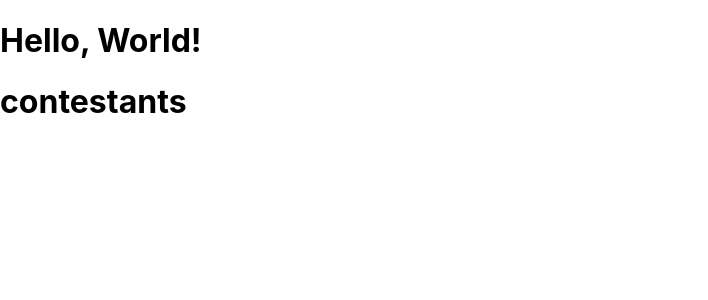
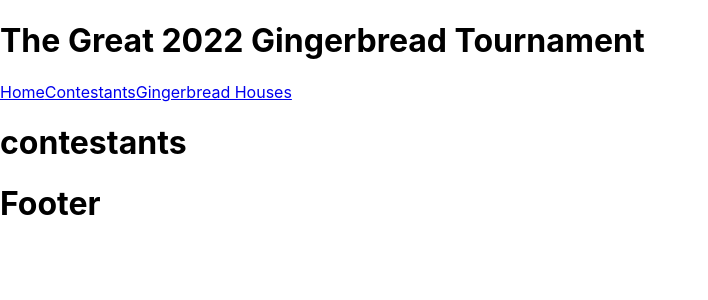
Before and after one commit to Saverton/gingerbread, a React (Create React App) app: page /contestants/0 in a window 1280 px wide. Shown: the top 300 px of the page, without its empty margins (0-708 px from the left). Built offline with nearby package versions, Linux system fonts and the light colour scheme.

Commit message:
get react router working again

```diff
--- a/src/components/App.js
+++ b/src/components/App.js
@@ -1,37 +1,22 @@
 import React from 'react';
-import { createBrowserRouter, Route, RouterProvider } from 'react-router-dom';
+import { Routes, Route } from 'react-router-dom';
 import Houses from './Houses';
 import Home from './Home';
 import Contestants from './Contestants';
 import Header from './Header';
 import Footer from './Footer';
 
-const router = createBrowserRouter([
-  {
-    path: '/',
-    element: (
-      <Home />
-    )
-  },
-  {
-    path: '/contestants/:id',
-    element: (
-      <Contestants />
-    )
-  },
-  {
-    path: '/houses/:id',
-    element: (
-      <Houses />
-    )
-  }
-]);
 
 function App() {
   return (
     <div>
-      <h1>Hello, World!</h1>
-      <RouterProvider router={router} />
+      <Header />
+      <Routes>
+        <Route path="/" element={<Home />}></Route>
+        <Route path="/contestants/:id" element={<Contestants />}></Route>
+        <Route path="/houses/:id" element={<Houses />}></Route>
+      </Routes>
+      <Footer />
     </div>
   )
 }
--- a/src/components/Header.js
+++ b/src/components/Header.js
@@ -1,7 +1,17 @@
 import React from 'react';
+import { NavLink } from 'react-router-dom';
 
 function Header() {
-  return <h1>Header</h1>
+  return (
+    <header>
+      <h1>The Great 2022 Gingerbread Tournament</h1>
+      <nav>
+        <NavLink to='/'>Home</NavLink>
+        <NavLink to='/contestants/1'>Contestants</NavLink>
+        <NavLink to='/houses/1'>Gingerbread Houses</NavLink>
+      </nav>
+    </header>
+  );
 }
 
 export default Header;
--- a/src/index.js
+++ b/src/index.js
@@ -1,13 +1,16 @@
 import React from 'react';
 import ReactDOM from 'react-dom/client';
 import './index.css';
+import { BrowserRouter } from 'react-router-dom';
 import App from './components/App';
 import reportWebVitals from './reportWebVitals';
 
 const root = ReactDOM.createRoot(document.getElementById('root'));
 root.render(
   <React.StrictMode>
-    <App />
+    <BrowserRouter>
+      <App />
+    </BrowserRouter>
   </React.StrictMode>
 );
 
```
